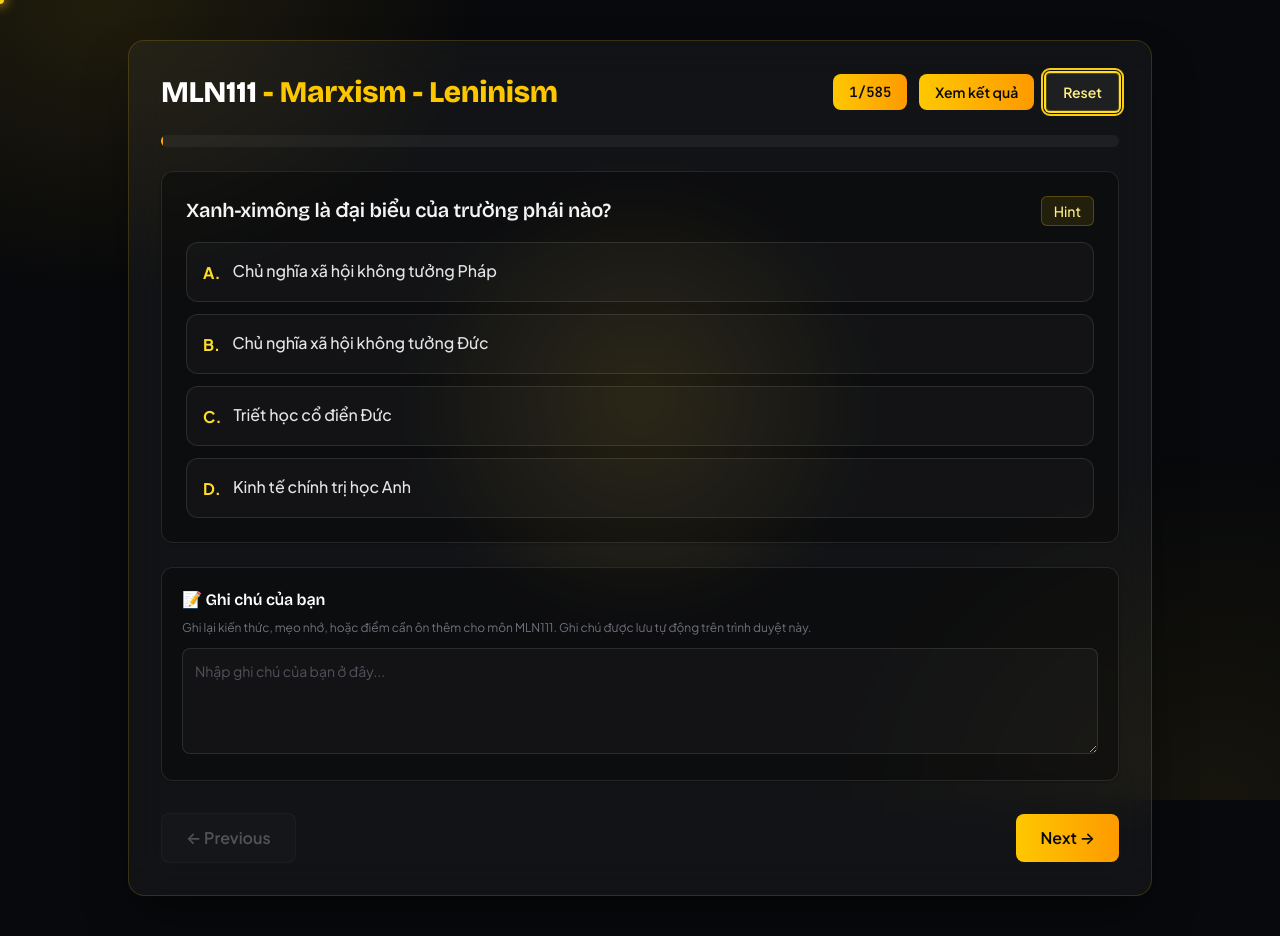
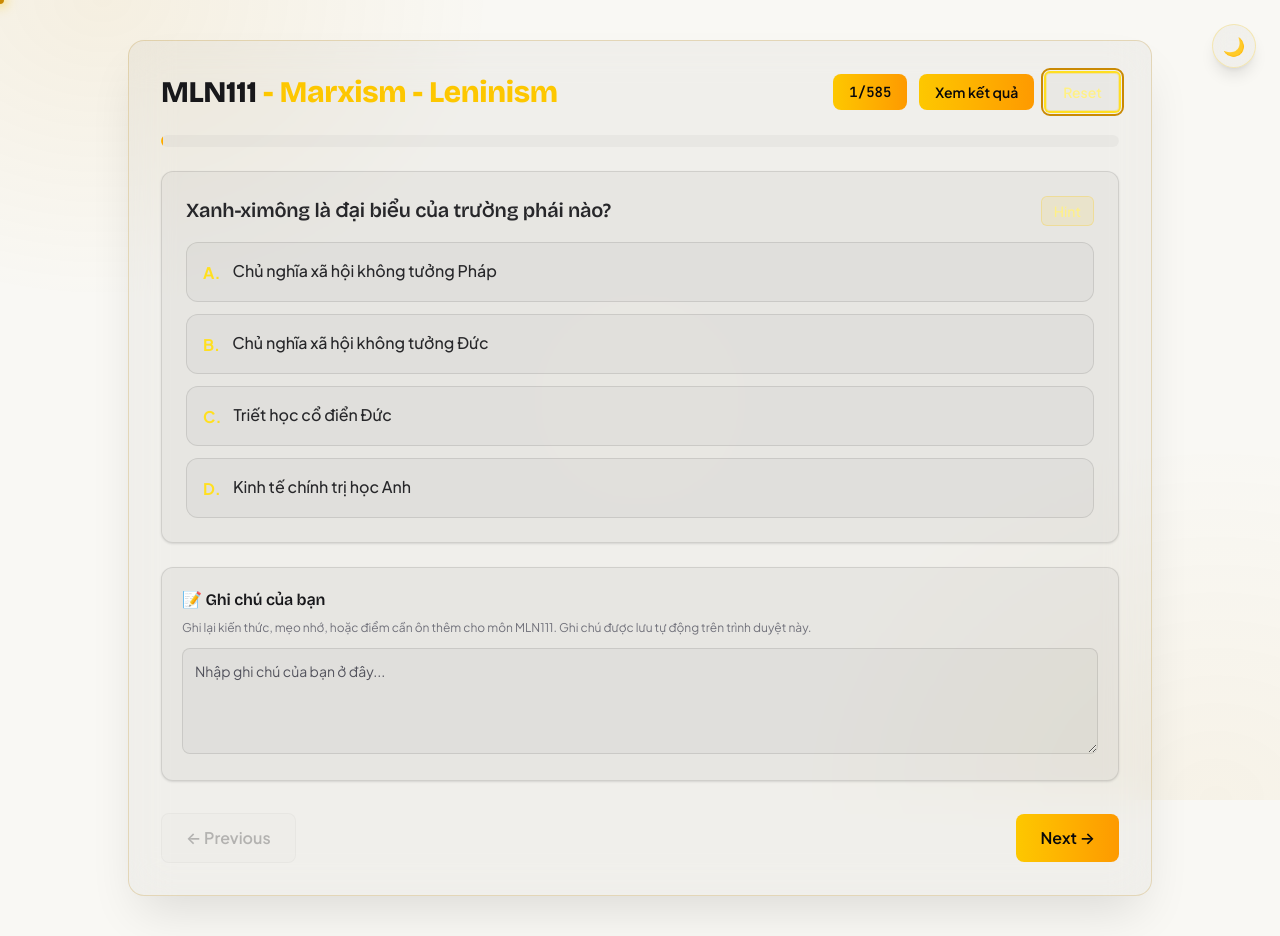
Before and after one commit to TruonTran/lean_quiz, a React (Vite) app: page /exam/mln111 in a window 1280 px wide. Built offline with nearby package versions, Linux system fonts and the light colour scheme.

Commit message:
fix(ui): làm lại sáng tối và tl câu sai

```diff
--- a/src/App.tsx
+++ b/src/App.tsx
@@ -4,11 +4,13 @@ import HomePage from "./pages/HomePage";
 import ExamPage from "./pages/ExamPage";
 import ResultsPage from "./pages/Resultspage";
 import CursorGlow from "./components/CursorGlow";
+import ThemeToggle from "./components/ThemeToggle";
 
 export default function App() {
   return (
     <BrowserRouter>
       <CursorGlow />
+      <ThemeToggle />
       <Routes>
         <Route path="/" element={<HomePage />} />
 
--- /dev/null
+++ b/src/components/ThemeToggle.tsx
@@ -0,0 +1,40 @@
+import { useEffect } from "react";
+import { useThemeStore } from "../store/themeStore";
+
+export default function ThemeToggle() {
+  const theme = useThemeStore((state) => state.theme);
+  const toggleTheme = useThemeStore((state) => state.toggleTheme);
+
+  // Apply data-theme to <html> whenever theme changes (covers initial mount,
+  // persisted rehydrate, and user toggles). This keeps DOM attribute and
+  // store in sync without forcing a store update from the component.
+  useEffect(() => {
+    if (typeof document !== "undefined") {
+      document.documentElement.setAttribute("data-theme", theme);
+    }
+  }, [theme]);
+
+  const isLight = theme === "light";
+
+  return (
+    <button
+      type="button"
+      onClick={toggleTheme}
+      aria-label={
+        isLight ? "Chuyển sang giao diện tối" : "Chuyển sang giao diện sáng"
+      }
+      title={
+        isLight ? "Chuyển sang giao diện tối" : "Chuyển sang giao diện sáng"
+      }
+      className="theme-toggle-btn fixed right-4 top-4 z-50 flex h-11 w-11 items-center justify-center rounded-full border border-yellow-400/25 bg-white/5 text-lg shadow-lg backdrop-blur-md transition hover:-translate-y-0.5 hover:bg-white/10 focus:outline-none focus:ring-2 focus:ring-yellow-300 sm:right-6 sm:top-6"
+    >
+      {isLight ? (
+        // Icon mặt trăng (đang ở sáng -> bấm để chuyển sang tối)
+        <span aria-hidden="true">🌙</span>
+      ) : (
+        // Icon mặt trời (đang ở tối -> bấm để chuyển sang sáng)
+        <span aria-hidden="true">☀️</span>
+      )}
+    </button>
+  );
+}
--- a/src/index.css
+++ b/src/index.css
@@ -16,17 +16,94 @@
   --text: #f5f5f4;
   --muted: #a1a1aa;
   --ease: cubic-bezier(0.19, 1, 0.22, 1);
+
+  color-scheme: dark;
+}
+
+/* ============================================================
+   LIGHT THEME — kích hoạt qua <html data-theme="light">
+   ============================================================ */
+[data-theme="light"] {
+  --bg: #f9f8f4;
+  --bg-soft: #f2f0e8;
+  --panel: rgba(0, 0, 0, 0.035);
+  --panel-strong: rgba(0, 0, 0, 0.06);
+  --panel-border: rgba(180, 130, 0, 0.22);
+  --gold: #ca8a04;
+  --gold-deep: #a16207;
+  --gold-soft: #eab308;
+  --text: #1c1c1e;
+  --muted: #52525b;
+
+  color-scheme: light;
 }
 
 html {
   scroll-behavior: smooth;
+  background: var(--bg);
+  transition: background-color 0.25s var(--ease);
 }
 
 body {
   background: var(--bg);
   color: var(--text);
-  font-family: "Plus Jakarta Sans", system-ui, -apple-system, sans-serif;
+  font-family:
+    "Plus Jakarta Sans",
+    system-ui,
+    -apple-system,
+    sans-serif;
   -webkit-font-smoothing: antialiased;
+  transition:
+    background-color 0.25s var(--ease),
+    color 0.25s var(--ease);
+}
+
+/* ---------- Ghi đè các class Tailwind "hard-coded" cho theme sáng ---------- */
+[data-theme="light"] .bg-\[\#08090c\] {
+  background-color: var(--bg) !important;
+}
+[data-theme="light"] .bg-zinc-900\/40 {
+  background-color: rgba(0, 0, 0, 0.035) !important;
+}
+[data-theme="light"] .text-white {
+  color: #18181b !important;
+}
+[data-theme="light"] .text-zinc-100,
+[data-theme="light"] .text-zinc-200 {
+  color: #27272a !important;
+}
+[data-theme="light"] .text-zinc-300,
+[data-theme="light"] .text-zinc-400 {
+  color: #52525b !important;
+}
+[data-theme="light"] .text-zinc-500,
+[data-theme="light"] .text-zinc-600 {
+  color: #71717a !important;
+}
+[data-theme="light"] .border-white\/10 {
+  border-color: rgba(0, 0, 0, 0.1) !important;
+}
+[data-theme="light"] .bg-white\/5,
+[data-theme="light"] .bg-white\/\[0\.03\],
+[data-theme="light"] .bg-white\/\[0\.02\] {
+  background-color: rgba(0, 0, 0, 0.03) !important;
+}
+[data-theme="light"] .bg-white\/10 {
+  background-color: rgba(0, 0, 0, 0.06) !important;
+}
+[data-theme="light"] .bg-black\/30,
+[data-theme="light"] .bg-black\/40 {
+  background-color: rgba(0, 0, 0, 0.04) !important;
+}
+[data-theme="light"] .shadow-black\/40,
+[data-theme="light"] .shadow-black\/50 {
+  --tw-shadow-color: rgba(0, 0, 0, 0.12) !important;
+}
+[data-theme="light"] .bg-zinc-900\/90 {
+  background-color: rgba(255, 255, 255, 0.96) !important;
+}
+[data-theme="light"] .theme-toggle-btn {
+  color: #1c1c1e;
 }
 
 h1,
@@ -43,6 +120,10 @@ h3 {
 ::selection {
   background: rgba(250, 204, 21, 0.3);
   color: #fff;
+}
+[data-theme="light"] ::selection {
+  background: rgba(202, 138, 4, 0.25);
+  color: #1c1c1e;
 }
 
 button:focus-visible,
@@ -78,8 +159,29 @@ textarea:focus-visible {
   z-index: 0;
   pointer-events: none;
   background:
-    radial-gradient(650px 500px at 8% 0%, rgba(250, 204, 21, 0.1), transparent 60%),
-    radial-gradient(700px 600px at 95% 100%, rgba(250, 204, 21, 0.06), transparent 60%);
+    radial-gradient(
+      650px 500px at 8% 0%,
+      rgba(250, 204, 21, 0.1),
+      transparent 60%
+    ),
+    radial-gradient(
+      700px 600px at 95% 100%,
+      rgba(250, 204, 21, 0.06),
+      transparent 60%
+    );
+}
+[data-theme="light"] .bg-ambient {
+  background:
+    radial-gradient(
+      650px 500px at 8% 0%,
+      rgba(202, 138, 4, 0.08),
+      transparent 60%
+    ),
+    radial-gradient(
+      700px 600px at 95% 100%,
+      rgba(202, 138, 4, 0.05),
+      transparent 60%
+    );
 }
 
 /* ---------- Cursor glow effect (theo con trỏ chuột) ---------- */
@@ -92,7 +194,11 @@ textarea:focus-visible {
   margin-left: -230px;
   margin-top: -230px;
   border-radius: 50%;
-  background: radial-gradient(circle, rgba(250, 204, 21, 0.16), transparent 70%);
+  background: radial-gradient(
+    circle,
+    rgba(250, 204, 21, 0.16),
+    transparent 70%
+  );
   pointer-events: none;
   z-index: 1;
   mix-blend-mode: screen;
@@ -124,7 +230,9 @@ textarea:focus-visible {
   pointer-events: none;
   z-index: 2;
   will-change: transform;
-  transition: transform 0.08s linear, opacity 0.2s ease;
+  transition:
+    transform 0.08s linear,
+    opacity 0.2s ease;
 }
 @media (pointer: coarse) {
   .cursor-dot {
--- a/src/pages/ExamPage.tsx
+++ b/src/pages/ExamPage.tsx
@@ -1,4 +1,4 @@
-import { useEffect, useMemo, useRef, useState } from "react";
+import { useEffect, useLayoutEffect, useMemo, useRef, useState } from "react";
 import { Link, useLocation, useParams } from "react-router-dom";
 import { getSubjectById } from "../data/subjects";
 import { useExamStore } from "../store/examStore";
@@ -50,7 +50,40 @@ export default function ExamPage() {
     // eslint-disable-next-line react-hooks/exhaustive-deps
   }, [subject, retryKey]);
 
-  const currentIndex = subjectId ? (allCurrentIndex[subjectId] ?? 0) : 0;
+  // Vị trí câu hỏi khi ở chế độ "làm lại câu sai" được lưu RIÊNG (state local),
+  // không dùng chung currentIndex với bài thi chính trong store.
+  // => Khi thoát chế độ làm lại, người dùng sẽ quay lại đúng câu đang làm dở ở ngoài.
+  const [retryIndex, setRetryIndex] = useState(0);
+
+  // prevRetryKeyRef stored outside render; we do NOT access .current during render.
+  const prevRetryKeyRef = useRef<string>("");
+
+  // Reset vị trí làm lại về 0 mỗi khi bắt đầu một lượt "làm lại câu sai" mới.
+  // Thực hiện trong useLayoutEffect để tránh flicker trước paint.
+  useLayoutEffect(() => {
+    if (prevRetryKeyRef.current !== retryKey) {
+      prevRetryKeyRef.current = retryKey;
+      // đặt về 0 mỗi khi key thay đổi (nếu đã là 0 thì không có tác dụng)
+      setRetryIndex(0);
+    }
+    // chỉ phụ thuộc vào retryKey và setter
+  }, [retryKey, setRetryIndex]);
+
+  const currentIndex = isRetryMode
+    ? retryIndex
+    : subjectId
+      ? (allCurrentIndex[subjectId] ?? 0)
+      : 0;
+
+  // Điều hướng: nếu đang ở chế độ làm lại thì cập nhật state local,
+  // ngược lại cập nhật currentIndex của bài thi chính trong store (giữ nguyên hành vi cũ).
+  const goToIndex = (index: number) => {
+    if (isRetryMode) {
+      setRetryIndex(index);
+    } else if (subjectId) {
+      setCurrentIndex(subjectId, index);
+    }
+  };
 
   const [showHint, setShowHint] = useState(false);
   const [showConfirmReset, setShowConfirmReset] = useState(false);
@@ -66,11 +99,10 @@ export default function ExamPage() {
 
       if (e.key === "ArrowLeft") {
         setShowHint(false);
-        setCurrentIndex(subjectId, Math.max(currentIndex - 1, 0));
+        goToIndex(Math.max(currentIndex - 1, 0));
       } else if (e.key === "ArrowRight") {
         setShowHint(false);
-        setCurrentIndex(
-          subjectId,
+        goToIndex(
           Math.min(
             currentIndex + 1,
             questions.length ? questions.length - 1 : 0,
@@ -92,7 +124,8 @@ export default function ExamPage() {
 
     window.addEventListener("keydown", handler);
     return () => window.removeEventListener("keydown", handler);
-  }, [subjectId, currentIndex, answers, setAnswer, setCurrentIndex, questions]);
+    // eslint-disable-next-line react-hooks/exhaustive-deps
+  }, [subjectId, currentIndex, answers, setAnswer, questions, isRetryMode]);
 
   // Close confirm modal on Escape and manage focus when modal opens/closes
   useEffect(() => {
@@ -124,6 +157,7 @@ export default function ExamPage() {
 
     clearExam(subjectId);
     setCurrentIndex(subjectId, 0);
+    setRetryIndex(0);
     setShowHint(false);
     setShowConfirmReset(false);
   };
@@ -187,9 +221,17 @@ export default function ExamPage() {
               {currentIndex + 1}/{questions.length}
             </span>
             {isRetryMode && (
-              <span className="rounded-lg border border-yellow-400/30 bg-yellow-400/10 px-4 py-2 text-sm font-semibold text-yellow-200 focus:outline-none focus:ring-2 focus:ring-yellow-300">
-                Đang làm lại câu sai
-              </span>
+              <>
+                <span className="rounded-lg border border-yellow-400/30 bg-yellow-400/10 px-4 py-2 text-sm font-semibold text-yellow-200 focus:outline-none focus:ring-2 focus:ring-yellow-300">
+                  Đang làm lại câu sai
+                </span>
+                <Link
+                  to={`/exam/${subjectId}`}
+                  className="rounded-lg border border-white/10 bg-white/5 px-4 py-2 text-sm font-semibold text-zinc-200 transition hover:bg-white/10 focus:outline-none focus:ring-2 focus:ring-yellow-300"
+                >
+                  ← Thoát làm lại, về bài đang làm
+                </Link>
+              </>
             )}
             <Link
               to={`/exam/${subjectId}/results`}
@@ -334,9 +376,7 @@ export default function ExamPage() {
           <button
             onClick={() => {
               setShowHint(false);
-              if (subjectId) {
-                setCurrentIndex(subjectId, Math.max(currentIndex - 1, 0));
-              }
+              goToIndex(Math.max(currentIndex - 1, 0));
             }}
             disabled={currentIndex === 0}
             className="rounded-lg border border-white/10 bg-white/5 px-6 py-3 font-semibold text-zinc-200 transition hover:border-yellow-400/30 hover:bg-white/10 disabled:opacity-30 focus:outline-none focus:ring-2 focus:ring-yellow-300"
@@ -348,12 +388,7 @@ export default function ExamPage() {
             <button
               onClick={() => {
                 setShowHint(false);
-                if (subjectId) {
-                  setCurrentIndex(
-                    subjectId,
-                    Math.min(currentIndex + 1, questions.length - 1),
-                  );
-                }
+                goToIndex(Math.min(currentIndex + 1, questions.length - 1));
               }}
               disabled={currentIndex === questions.length - 1}
               className="rounded-lg bg-gradient-to-r from-yellow-400 to-amber-500 px-6 py-3 font-semibold text-zinc-950 transition hover:-translate-y-0.5 hover:shadow-lg hover:shadow-yellow-500/20 disabled:opacity-30 disabled:hover:translate-y-0 focus:outline-none focus:ring-2 focus:ring-yellow-300"
@@ -382,10 +417,7 @@ export default function ExamPage() {
             className="glass-panel relative z-10 w-full max-w-md transform overflow-hidden rounded-lg bg-zinc-900/90 p-6 shadow-2xl transition-all duration-150"
             onClick={(e) => e.stopPropagation()}
           >
-            <h3
-              id="reset-title"
-              className="text-lg font-semibold text-white"
-            >
+            <h3 id="reset-title" className="text-lg font-semibold text-white">
               Reset progress
             </h3>
             <p id="reset-desc" className="mt-2 text-sm text-zinc-400">
--- /dev/null
+++ b/src/store/themeStore.ts
@@ -0,0 +1,56 @@
+import { create } from "zustand";
+import { persist } from "zustand/middleware";
+
+export type Theme = "dark" | "light";
+
+interface ThemeState {
+  theme: Theme;
+  setTheme: (theme: Theme) => void;
+  toggleTheme: () => void;
+}
+
+function getSystemPreference(): Theme {
+  if (typeof window === "undefined") return "dark";
+  return window.matchMedia?.("(prefers-color-scheme: light)").matches
+    ? "light"
+    : "dark";
+}
+
+function applyThemeToDocument(theme: Theme) {
+  if (typeof document === "undefined") return;
+  document.documentElement.setAttribute("data-theme", theme);
+}
+
+export const useThemeStore = create<ThemeState>()(
+  persist(
+    (set, get) => {
+      const initial = getSystemPreference();
+
+      // Sync initial theme to <html> immediately so CSS vars / colors match
+      // before any component mounts (prevents FOUC / mismatched colors).
+      applyThemeToDocument(initial);
+
+      return {
+        theme: initial,
+
+        setTheme: (theme) => {
+          applyThemeToDocument(theme);
+          set({ theme });
+        },
+
+        toggleTheme: () => {
+          const next: Theme = get().theme === "dark" ? "light" : "dark";
+          applyThemeToDocument(next);
+          set({ theme: next });
+        },
+      };
+    },
+    {
+      name: "quiz-theme",
+      onRehydrateStorage: () => (state) => {
+        // Ensure <html> matches rehydrated state (runs after persist rehydrates).
+        if (state) applyThemeToDocument(state.theme);
+      },
+    },
+  ),
+);
```
Also changed, not shown: src/pages/Resultspage.tsx (+4 -6 lines).
